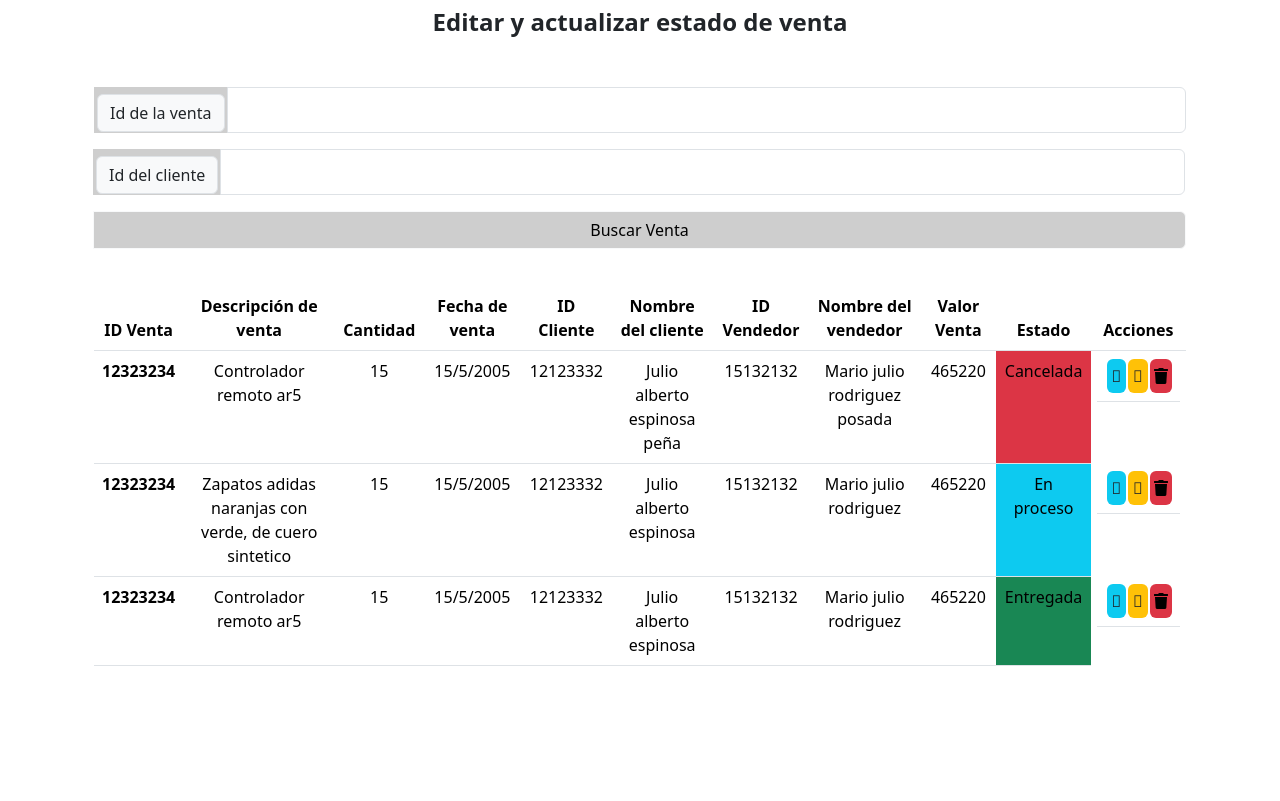
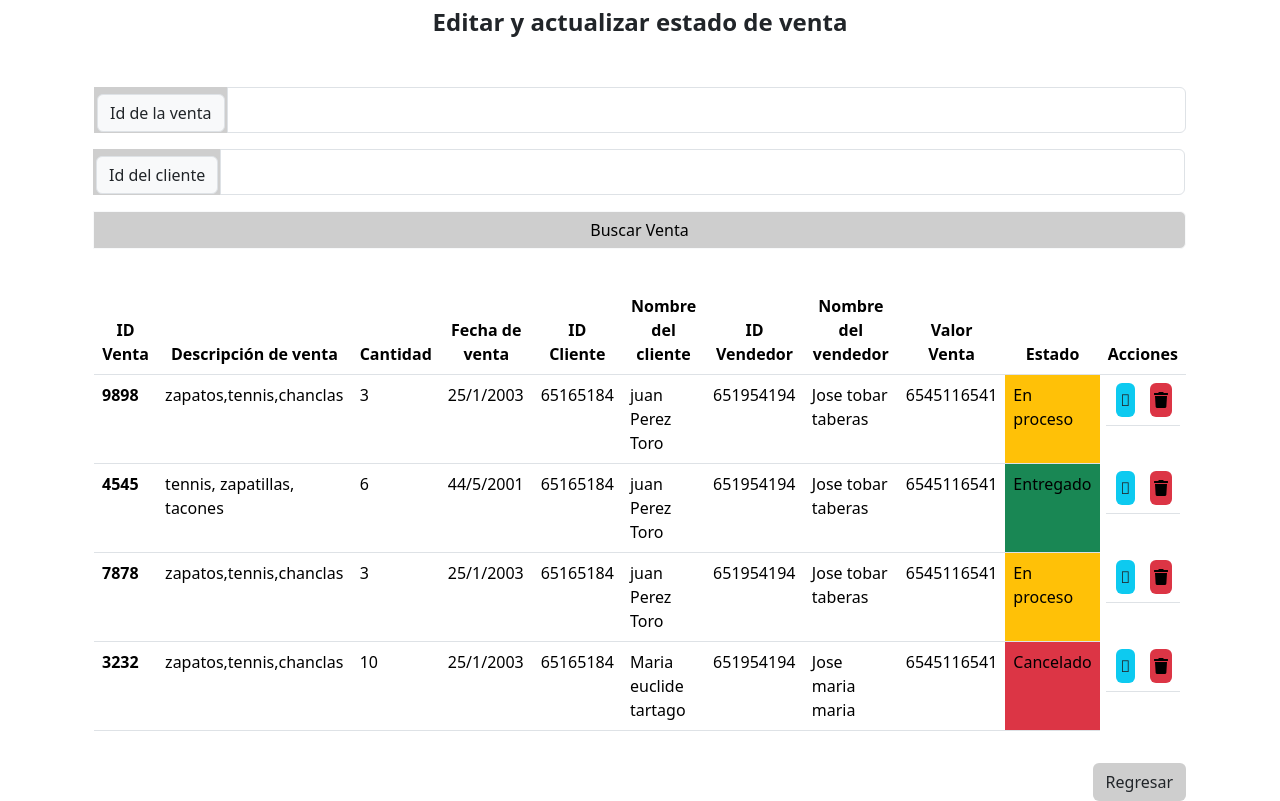
Before and after one commit to NovaDevs-MinTIC/NovaDevs, a React (Create React App) app: page / in a window 1280 px wide. Built offline with nearby package versions, Linux system fonts and the light colour scheme.

Commit message:
Creación del hook para la conexión con la base de datos

```diff
--- a/src/App.css
+++ b/src/App.css
@@ -32,7 +32,6 @@
 
 .table{
   margin-top: 5px;
-  text-align: center;
 }
 
 .table > thead{
--- a/src/components/DataVentas.jsx
+++ b/src/components/DataVentas.jsx
@@ -1,25 +1,120 @@
-import React from 'react'
+import React, {useState,useEffect} from 'react'
 
-const DataVentas = ({ID_venta, descripcion_venta, cantidad, fecha_de_venta, ID_cliente, nombre_del_cliente, ID_vendedor, nombre_del_vendedor, valor_venta, alerta,estado}) => {
+const VentaBackend = [
+    {
+        idVenta:9898,
+        descripcionVenta:"zapatos,tennis,chanclas",
+        cantidad:3,
+        fechaVenta:"25/1/2003",
+        idCliente:65165184,
+        nombreCliente: "juan Perez Toro",
+        idVendedor:651954194,
+        nombreVendedor:"Jose tobar taberas",
+        valorVenta:6545116541,
+        alerta:"bg-warning",
+        estado:"En proceso"
+    },
+    {
+        idVenta:4545,
+        descripcionVenta:"tennis, zapatillas, tacones",
+        cantidad:6,
+        fechaVenta:"44/5/2001",
+        idCliente:65165184,
+        nombreCliente: "juan Perez Toro",
+        idVendedor:651954194,
+        nombreVendedor:"Jose tobar taberas",
+        valorVenta:6545116541,
+        alerta:"bg-success",
+        estado:"Entregado"
+    },
+    {
+        idVenta:7878,
+        descripcionVenta:"zapatos,tennis,chanclas",
+        cantidad:3,
+        fechaVenta:"25/1/2003",
+        idCliente:65165184,
+        nombreCliente: "juan Perez Toro",
+        idVendedor:651954194,
+        nombreVendedor:"Jose tobar taberas",
+        valorVenta:6545116541,
+        alerta:"bg-warning",
+        estado:"En proceso"
+    },
+    {
+        idVenta:3232,
+        descripcionVenta:"zapatos,tennis,chanclas",
+        cantidad:10,
+        fechaVenta:"25/1/2003",
+        idCliente:65165184,
+        nombreCliente: "Maria euclide tartago",
+        idVendedor:651954194,
+        nombreVendedor:"Jose maria maria",
+        valorVenta:6545116541,
+        alerta:"bg-danger",
+        estado:"Cancelado"
+    }
+]
+
+const DataVentas = () => {
+
+    const [venta, setVenta] = useState([]);
+
+    useEffect(() => {
+        setVenta(VentaBackend)
+    }, []);
+
+    return(
+        <CamposTbody listaVentas={venta} />
+    );
+}
+
+const CamposTbody = ({listaVentas}) =>{
+
+    const [editar, setEditar] = useState(false);
+
+    useEffect(() => {
+        console.log(listaVentas)
+
+    }, []);
+
     return (
-        <tr>
-            <th scope="row">{ID_venta}</th>
-            <td>{descripcion_venta}</td>
-            <td>{cantidad}</td>
-            <td>{fecha_de_venta}</td>
-            <td>{ID_cliente}</td>
-            <td>{nombre_del_cliente}</td>
-            <td>{ID_vendedor}</td>
-            <td>{nombre_del_vendedor}</td>
-            <td>{valor_venta}</td>
-            <td className={alerta}>{estado}</td>
-            <td className="iconos">
-                <button className="btn far fa-eye bg-info rounded"></button>
-                <button className="btn far fa-edit bg-warning rounded"></button>
-                <button className="fas fa-trash bg-danger border-0 rounded"></button>
-            </td>
-        </tr>
+        <tbody>
+            {listaVentas.map((venta) =>{
+                return(
+                    <tr>
+                        <th scope="row">{venta.idVenta}</th>
+                        <td>{venta.descripcionVenta}</td>
+                        <td>{venta.cantidad}</td>
+                        <td>{venta.fechaVenta}</td>
+                        <td>{venta.idCliente}</td>
+                        <td>{venta.nombreCliente}</td>
+                        <td>{venta.idVendedor}</td>
+                        <td>{venta.nombreVendedor}</td>
+                        <td>{venta.valorVenta}</td>
+                        <td className={venta.alerta}>{venta.estado}</td>
+
+                        <td className="iconos">
+                            <button onClick={()=>{
+                                setEditar(!editar)
+                            }} className="btn far fa-edit bg-info rounded"></button>
+
+                            {editar && <TablaEditar/>}
+
+                            <button className="fas fa-trash bg-danger border-0 rounded"></button>
+                        </td>
+                    </tr>
+                )
+            })}
+        </tbody>
+    )
+}
+
+const TablaEditar =() =>{
+    return(
+        <div>hola</div>
     )
 }
 
 export default DataVentas
+
+//formatear estilos[className={`btn mt-3 bg-${colorFormateado}`}]
--- a/src/pages/BuscarActualizarVentas.jsx
+++ b/src/pages/BuscarActualizarVentas.jsx
@@ -6,9 +6,11 @@ import DataVentas from 'components/DataVentas'
 const BuscarActualizarVentas = () => {
     return (
         <div className="container-sm container-fluid">
-            <h1 className="h1__titBuscarActulizarVentas mt-2">
-                Editar y actualizar estado de venta
-            </h1>
+            <div className="container">
+                <h1 className="h1__titBuscarActulizarVentas mt-2">
+                    Editar y actualizar estado de venta
+                </h1>
+            </div>
 
             <div className="container">
                 <div className="input-group mb-3">
@@ -18,7 +20,7 @@ const BuscarActualizarVentas = () => {
                 </div>
             </div>
 
-            <div className="container container-xl">
+            <div className="container container-sm">
                 <div className="table-responsive">
                     <table className="table table-hover">
                         <thead className="thead-dark thead-rounded text-center">
@@ -36,14 +38,14 @@ const BuscarActualizarVentas = () => {
                                 <th scope="col-sm">Acciones</th>
                             </tr>
                         </thead>
-                        <tbody>
-                            <DataVentas ID_venta={"12323234"} descripcion_venta={"Controlador remoto ar5"} cantidad={15} fecha_de_venta={"15/5/2005"} ID_cliente={12123332} nombre_del_cliente={"Julio alberto espinosa peña"} ID_vendedor={15132132} nombre_del_vendedor={"Mario julio rodriguez posada"} nombre_razon_social={44581} valor_venta={465220} alerta={"bg-danger"} estado={"Cancelada"} />
-                            <DataVentas ID_venta={"12323234"} descripcion_venta={"Zapatos adidas naranjas con verde, de cuero sintetico"} cantidad={15} fecha_de_venta={"15/5/2005"} ID_cliente={12123332} nombre_del_cliente={"Julio alberto espinosa"} ID_vendedor={15132132} nombre_del_vendedor={"Mario julio rodriguez"} nombre_razon_social={44581} valor_venta={465220} alerta={"bg-info"} estado={"En proceso"} />
-                            <DataVentas ID_venta={"12323234"} descripcion_venta={"Controlador remoto ar5"} cantidad={15} fecha_de_venta={"15/5/2005"} ID_cliente={12123332} nombre_del_cliente={"Julio alberto espinosa"} ID_vendedor={15132132} nombre_del_vendedor={"Mario julio rodriguez"} nombre_razon_social={44581} valor_venta={465220} alerta={"bg-success"} estado={"Entregada"} />
-                        </tbody>
+                        <DataVentas />
                     </table>
                 </div>
             </div>
+            <div className="container mt-3 d-flex flex-row-reverse">
+                <button className="btn">Regresar</button>
+            </div>
+
         </div>
     )
 }
```
Also changed, not shown: src/pages/AprendiendoHooks2.jsx (+60 -3 lines).
